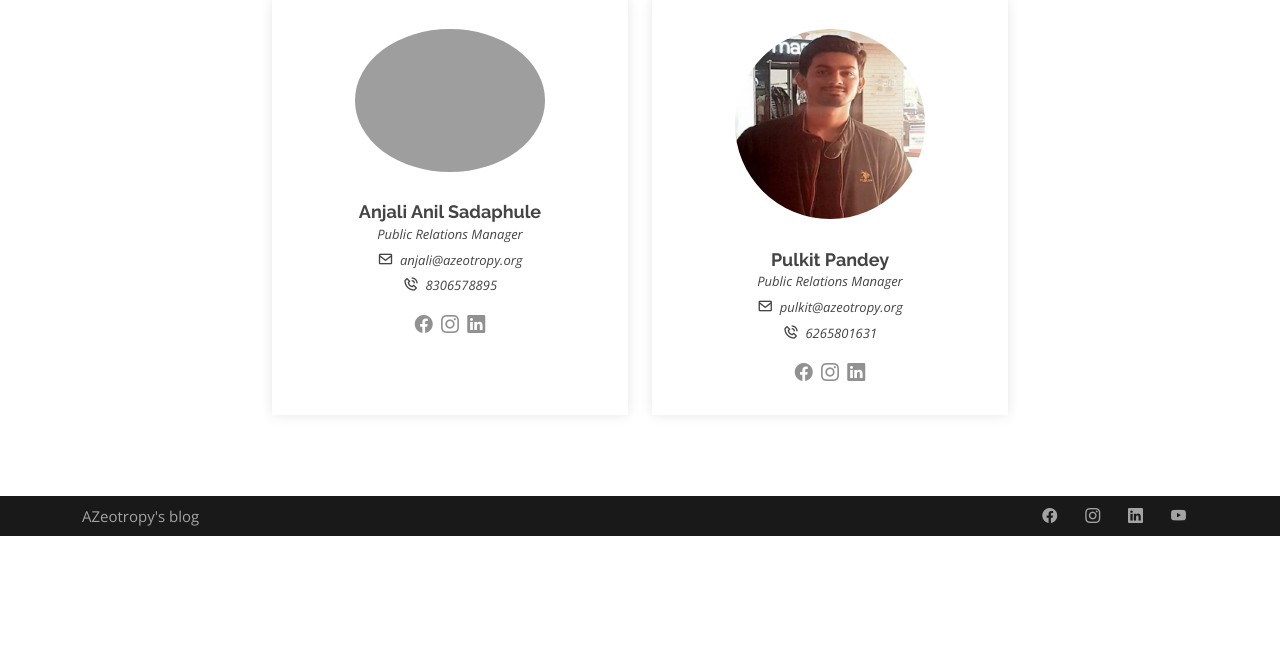
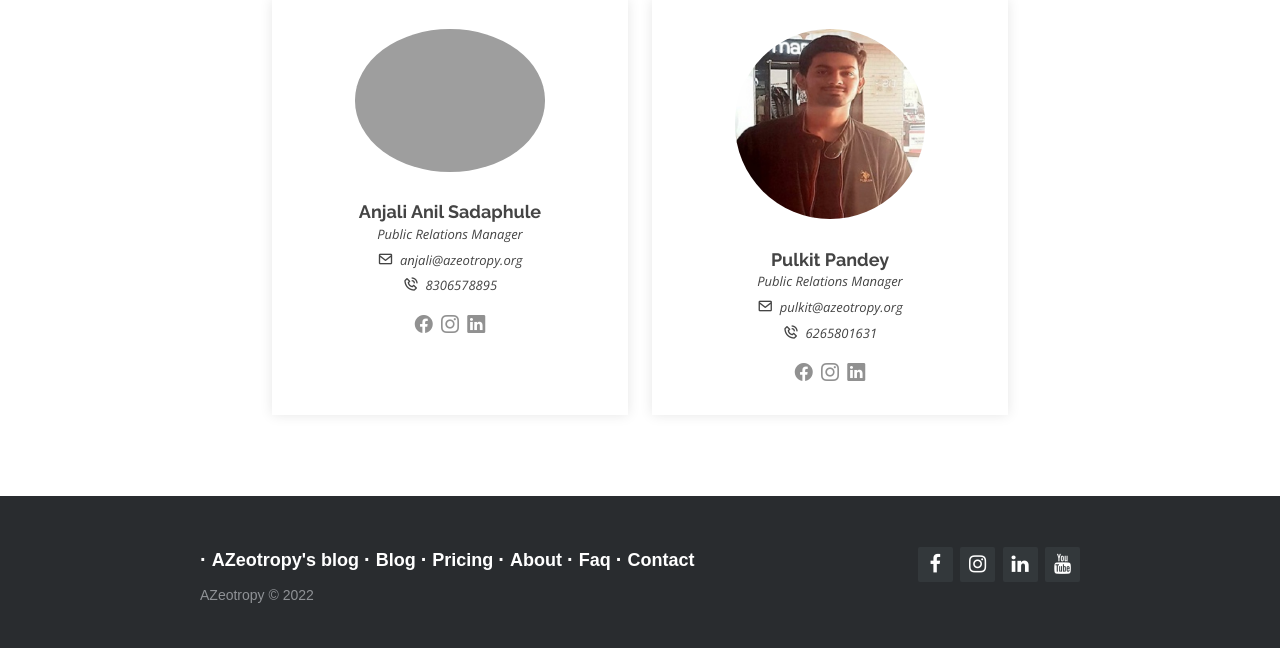
Before and after one commit to deepaktho/azeotropy_website, a Django app: page / in a window 1280 px wide. Shown: the part 4511-5159 px from the top of the page. Before the commit the page ends 5047 px from the top, so only its background shows below. Run offline with Django 3.2, Linux system fonts and the light colour scheme; some libraries are stand-ins or nearby versions; grey boxes are pictures that could not be loaded.

Commit message:
minor changes

```diff
--- a/backend/azweb/Template/index.html
+++ b/backend/azweb/Template/index.html
@@ -1187,29 +1187,48 @@
 
   </footer>End Footer -->
 
-      <section id="topbar" class="d-flex align-items-center">
-        <div class="container d-flex justify-content-center justify-content-md-between">
-          <div class="contact-info d-flex align-items-center">
-            <a href="https://azeotropyiitbblog.wordpress.com">AZeotropy's blog</a>
-
-          </div>
-          <div class="social-links d-none d-md-block">
-            <!-- <a href="#" class="twitter"><i class="bi bi-twitter"></i></a> -->
-            <a href="https://www.facebook.com/AZeotropy/" class="facebook" target="_blank"><i
-                class="bi bi-facebook"></i></a>
-            <a href="https://www.instagram.com/iitbombay_azeotropy/?hl=en" class="instagram" target="_blank"><i
-                class="bi bi-instagram"></i></a>
-            <a href="https://www.linkedin.com/company/azeotropy/?originalSubdomain=in" class="linkedin"
-              target="_blank"><i class="bi bi-linkedin"></i></i></a>
-            <a href="https://www.youtube.com/channel/UCuUhMNqBAYUplxgrhGkEGWQ/featured" class="youtube"
-              target="_blank"><i class="bi bi-youtube"></i></i></a>
-          </div>
-        </div>
-      </section>
 
       <a href="#" class="back-to-top d-flex align-items-center justify-content-center"><i
           class="bi bi-arrow-up-short"></i></a>
       <div id="preloader"></div>
+
+
+
+
+
+
+
+		<footer class="footer-distributed">
+
+			<div class="footer-right">
+
+				<a href="https://www.facebook.com/AZeotropy/"><i class="fa fa-facebook"></i></a>
+				<a href="https://www.instagram.com/iitbombay_azeotropy/?hl=en"><i class="fa fa-instagram"></i></a>
+				<a href="https://www.linkedin.com/company/azeotropy/?originalSubdomain=in"><i class="fa fa-linkedin"></i></a>
+				<a href="https://www.youtube.com/channel/UCuUhMNqBAYUplxgrhGkEGWQ/featured"><i class="fa fa-youtube"></i></a>
+
+			</div>
+
+			<div class="footer-left">
+
+				<p class="footer-links">
+					<a class="https://azeotropyiitbblog.wordpress.com" href="#">AZeotropy's blog</a>
+
+					<a href="#">Blog</a>
+
+					<a href="#">Pricing</a>
+
+					<a href="#">About</a>
+
+					<a href="#">Faq</a>
+
+					<a href="#">Contact</a>
+				</p>
+
+				<p>AZeotropy  &copy; 2022</p>
+			</div>
+
+		</footer>
 
       <!-- Vendor JS Files
     <script>$('.count').each(function () {
--- a/backend/azweb/static/assets/css/style.css
+++ b/backend/azweb/static/assets/css/style.css
@@ -912,8 +912,8 @@ section {
 }
 
 .duties .icon img{
-  height: 100%;
-  width:100%;
+  height: 70%;
+  width:70%;
   border-radius: 80%;
 }
 
@@ -982,7 +982,7 @@ section {
 
   bottom: 6px;
   width: 50%;
-  height: 50%px;
+  height: 50%;
  }
 
 
@@ -1970,3 +1970,97 @@ section {
   transition: none;
   opacity: unset;
 }
+
+
+
+
+
+/*New Footer */
+
+
+
+.footer-distributed {
+  background-color: #292c2f;
+  box-shadow: 0 1px 1px 0 rgba(0, 0, 0, 0.12);
+  box-sizing: border-box;
+  width: 100%;
+  text-align: left;
+  font: normal 16px sans-serif;
+  padding: 45px 200px;
+}
+
+.footer-distributed .footer-left p {
+  color: #8f9296;
+  font-size: 14px;
+  margin: 0;
+}
+/* Footer links */
+
+.footer-distributed p.footer-links {
+  font-size: 18px;
+  font-weight: bold;
+  color: #ffffff;
+  margin: 0 0 10px;
+  padding: 0;
+  transition: ease .25s;
+}
+
+.footer-distributed p.footer-links a {
+  display: inline-block;
+  line-height: 1.8;
+  text-decoration: none;
+  color: inherit;
+  transition: ease .25s;
+}
+
+.footer-distributed .footer-links a:before {
+  content: "·";
+  font-size: 20px;
+  left: 0;
+  color: #fff;
+  display: inline-block;
+  padding-right: 5px;
+}
+
+.footer-distributed .footer-links .link-1:before {
+  content: none;
+}
+
+.footer-distributed .footer-right {
+  float: right;
+  margin-top: 6px;
+  max-width: 180px;
+}
+
+.footer-distributed .footer-right a {
+  display: inline-block;
+  width: 35px;
+  height: 35px;
+  background-color: #33383b;
+  border-radius: 2px;
+  font-size: 20px;
+  color: #ffffff;
+  text-align: center;
+  line-height: 35px;
+  margin-left: 3px;
+  transition:all .25s;
+}
+
+.footer-distributed .footer-right a:hover{transform:scale(1.1); -webkit-transform:scale(1.1);}
+
+.footer-distributed p.footer-links a:hover{text-decoration:underline;}
+
+/* Media Queries */
+
+@media (max-width: 600px) {
+  .footer-distributed .footer-left, .footer-distributed .footer-right {
+    text-align: center;
+  }
+  .footer-distributed .footer-right {
+    float: none;
+    margin: 0 auto 20px;
+  }
+  .footer-distributed .footer-left p.footer-links {
+    line-height: 1.8;
+  }
+}
```
